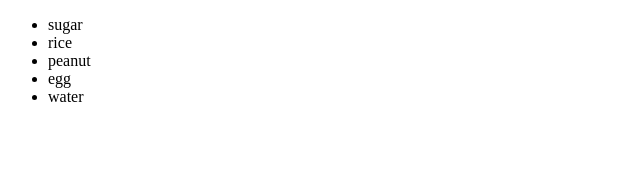
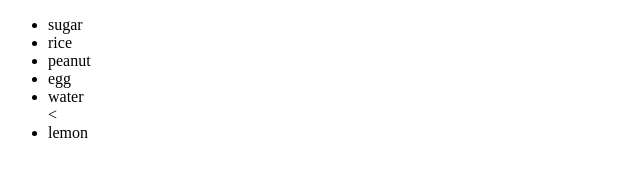
Before and after one commit to bodhiswattam05/myNewRepository, a plain HTML site: page index.html in a window 1280 px wide. Shown: the full height of the page, 0-640 px from the left. Drawn offline with Linux system fonts and the light colour scheme.

Commit message:
index modified
index modified

```diff
--- a/index.html
+++ b/index.html
@@ -12,6 +12,7 @@
         <li>peanut</li>
         <li>egg</li>
         <li>water</li>
+        <<li>lemon</li>
       </ul>
     </div>
   </body>
```
